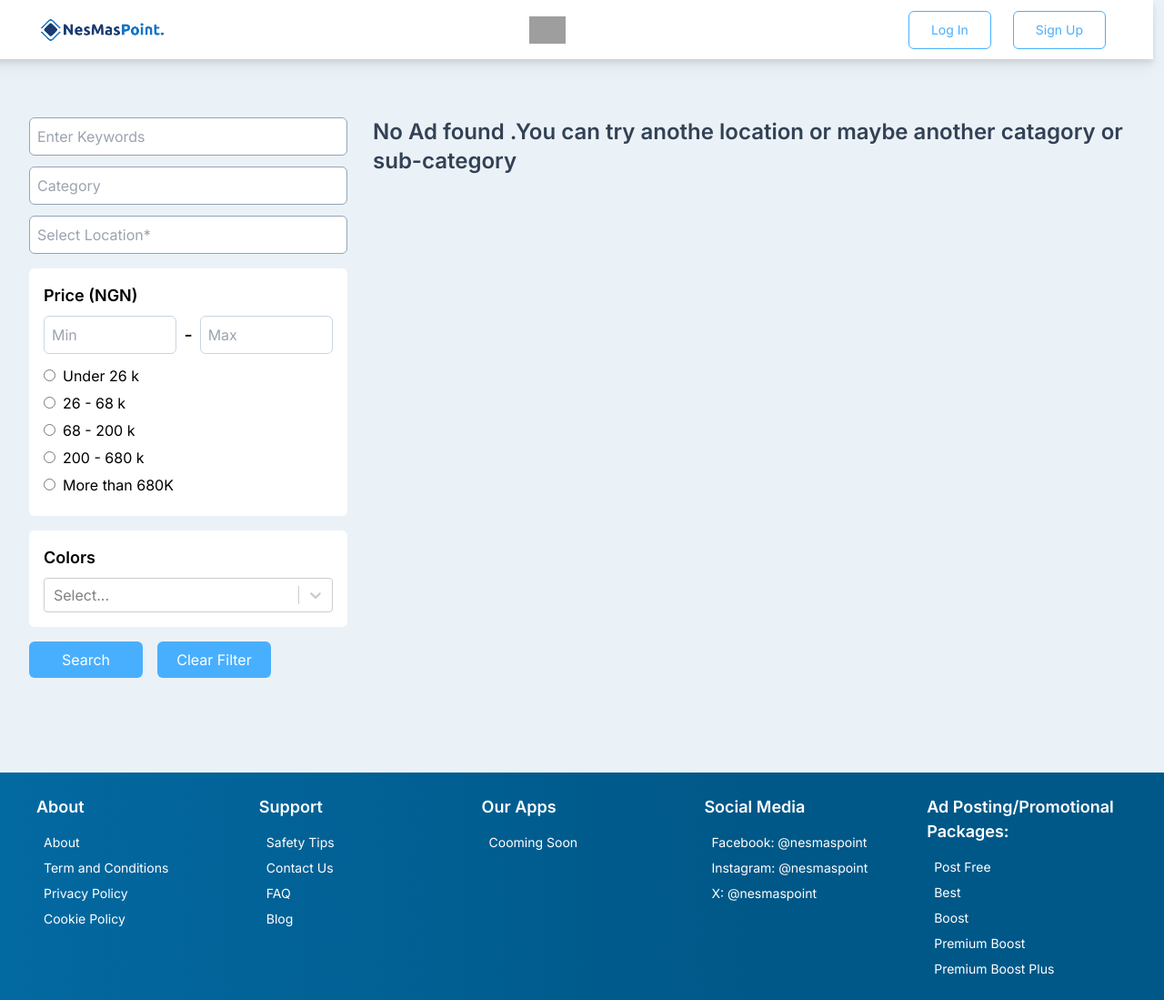
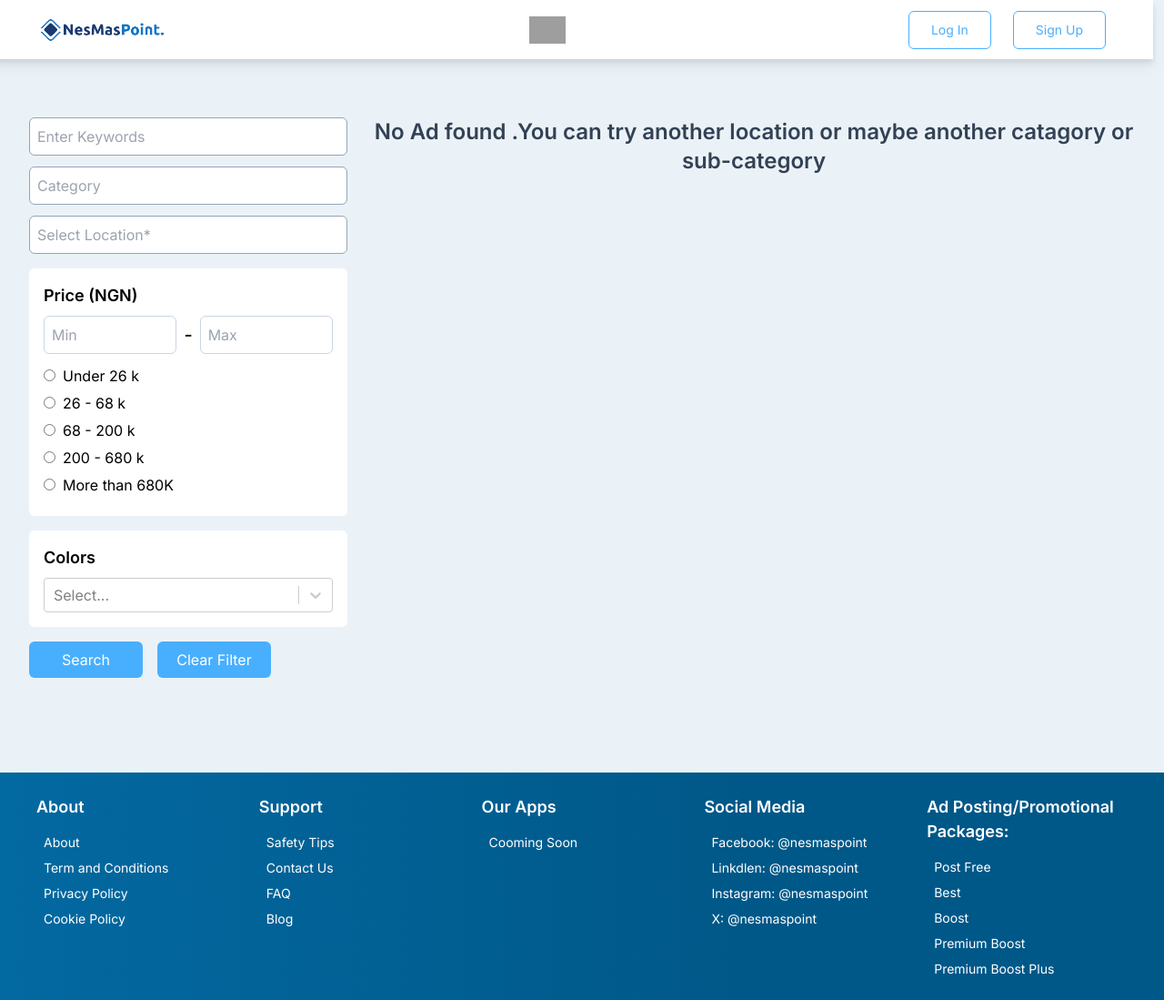
Before and after one commit to abuzain432432/nesmaspoint, a Next.js app: page /category in a window 1280 px wide. Shown: the whole page at 91% size. Built offline with nearby package versions, Linux system fonts and the light colour scheme; grey boxes are pictures that could not be loaded.

Commit message:
social media issue fixed

```diff
--- a/app/add2/page.js
+++ b/app/add2/page.js
@@ -252,7 +252,7 @@ export default function Page() {
             isTitleInvalid && isTitleFocus ? "mb-1" : "mb-4"
           } border-slate-300 px-4 py-2.5 rounded-md `}
           type="text"
-          placeholder="Enter Ad Title"
+          placeholder="Enter Ad Title*"
           value={title}
           onChange={(e) => setTitle(e.target.value)}
           onFocus={() => setIsTitleFocus(true)}
@@ -311,7 +311,7 @@ export default function Page() {
         )}
         <input
           type="text"
-          placeholder="Ad Price"
+          placeholder="Ad Price*"
           className={`border w-full border-slate-300 resize-none px-4 py-2.5 rounded-md ${
             isPriceFocus && isPriceInvalid ? "mb-1" : "mb-4"
           }`}
@@ -347,7 +347,7 @@ export default function Page() {
           setValue={setNegotiable}
           options={negotiableOptions}
           name="negotiable"
-          placeholder="Price Type"
+          placeholder="Price Type*"
           onFocus={() => setIsNegotiableFocus(true)}
           onBlur={() => setIsNegotiableFocus(false)}
           hasError={isNegotiableFocus && isNegotiableInvalid}
@@ -358,7 +358,7 @@ export default function Page() {
         <div className="">
           <input
             type="text"
-            placeholder="Enter Your Phone Number"
+            placeholder="Enter Your Phone Number*"
             className="border w-full border-slate-300 resize-none px-4 py-2.5 rounded-md"
             value={phoneNumber}
             onChange={(e) => setPhoneNumber(e.target.value)}
--- a/app/category/page.js
+++ b/app/category/page.js
@@ -68,9 +68,9 @@ export default function Page({ searchParams }) {
           </>
         ) : (
           <div className="">
-            <h3 className="lg:text-2xl sm:text-xl text-lg font-semibold text-slate-700 mb-4">
-              No Ad found .You can try anothe location or maybe another catagory
-              or sub-category
+            <h3 className="lg:text-2xl text-center sm:text-xl text-lg font-semibold text-slate-700 mb-4">
+              No Ad found .You can try another location or maybe another
+              catagory or sub-category
             </h3>
           </div>
         )}
--- a/app/contact/page.js
+++ b/app/contact/page.js
@@ -5,6 +5,7 @@ import {
   AiOutlineAim,
   AiFillInstagram,
   AiFillTwitterCircle,
+  AiFillLinkedin,
 } from "react-icons/ai";
 export default function Page() {
   return (
@@ -51,7 +52,7 @@ export default function Page() {
           <h3 className="mb-2 text-lg font-medium">
             Follow us on social media
           </h3>
-          <div className="flex gap-2">
+          <div className="flex gap-2 flex-wrap">
             <a
               className="sm:text-4xl text-3xl text-primary font-medium"
               href="https://www.instagram.com/nesmaspoint/"
@@ -61,15 +62,21 @@ export default function Page() {
 
             <a
               className="sm:text-4xl text-3xl text-primary font-medium"
-              href="https://twitter.com/nesmaspoint/"
+              href="https://twitter.com/nesmaspoint"
             >
               <AiFillTwitterCircle color="#1C9CEA" />
             </a>
             <a
               className="sm:text-4xl text-3xl text-primary font-medium"
-              href="https://www.facebook.com/nesmaspoint/"
+              href="https://www.facebook.com/profile.php?id=100092978044834"
             >
               <AiFillFacebook color="#1C9CEA" />
+            </a>
+            <a
+              className="sm:text-4xl text-3xl text-primary font-medium"
+              href="https://www.linkedin.com/company/nesmaspoint/"
+            >
+              <AiFillLinkedin color="#1C9CEA" />
             </a>
           </div>
         </div>
--- a/components/Footer.js
+++ b/components/Footer.js
@@ -26,9 +26,19 @@ export default function Footer() {
     {
       title: "Social Media",
       tabs: [
-        { label: "Facebook: @nesmaspoint" },
-        { label: "Instagram: @nesmaspoint" },
-        { label: "X: @nesmaspoint" },
+        {
+          label: "Facebook: @nesmaspoint",
+          href: "https://www.facebook.com/profile.php?id=100092978044834",
+        },
+        {
+          label: "Linkdlen: @nesmaspoint",
+          href: "https://www.linkedin.com/company/nesmaspoint/",
+        },
+        {
+          label: "Instagram: @nesmaspoint",
+          href: "https://www.instagram.com/nesmaspoint/",
+        },
+        { label: "X: @nesmaspoint", href: "https://twitter.com/nesmaspoint" },
       ],
     },
     {
```
